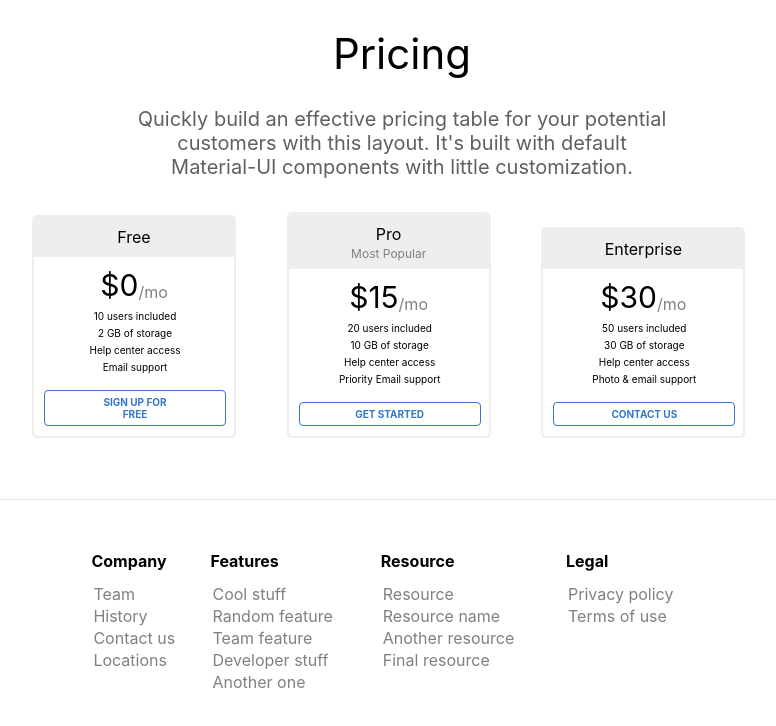
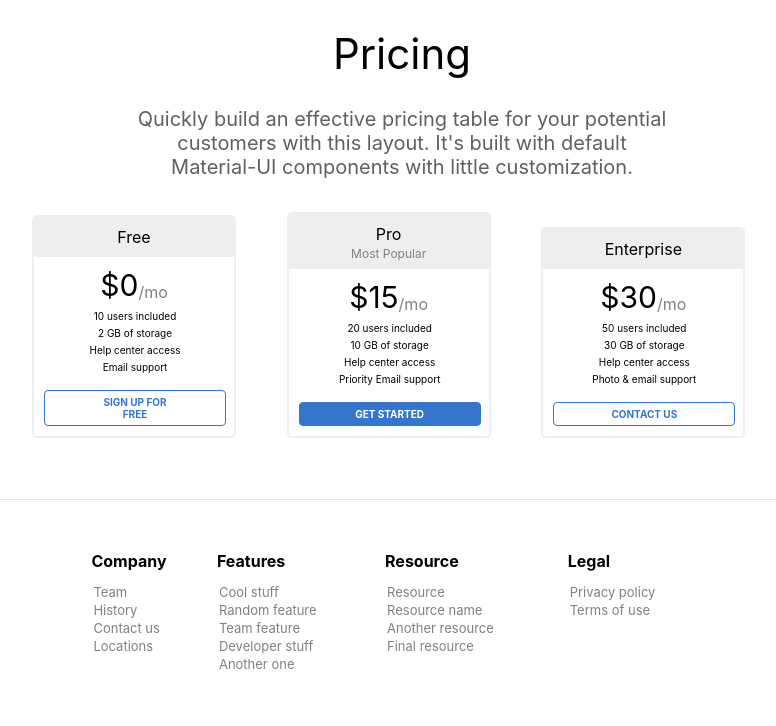
Before and after one commit to aswinmurali-io/appointy-react-task, a React (Create React App) app: page / in a window 1280 px wide. Shown: the top 726 px of the page, without its empty margins (238-1014 px from the left). Built offline with nearby package versions, Linux system fonts and the light colour scheme.

Commit message:
add highlighted card's button style

```diff
--- a/src/App.tsx
+++ b/src/App.tsx
@@ -18,6 +18,7 @@ const App = () => (
               icon={'x'}
               description=''
               pricing={0}
+              isFocus={false}
               buttonText='SIGN UP FOR FREE'
               points={[
                 '10 users included',
@@ -33,6 +34,7 @@ const App = () => (
               icon={'x'}
               description='Most Popular'
               pricing={15}
+              isFocus={true}
               buttonText='GET STARTED'
               points={[
                 '20 users included',
@@ -48,6 +50,7 @@ const App = () => (
               icon={'x'}
               description=''
               pricing={30}
+              isFocus={false}
               buttonText='CONTACT US'
               points={[
                 '50 users included',
--- a/src/Components/Card/Card.css
+++ b/src/Components/Card/Card.css
@@ -72,3 +72,8 @@ div.card {
     width: 90px;
     margin: 8px;
 }
+
+.card .button.focus {
+    color: white;
+    background-color: #3376cb;
+}
--- a/src/Components/Card/Card.tsx
+++ b/src/Components/Card/Card.tsx
@@ -6,12 +6,14 @@ type CardType = {
     description: string,
     pricing: number,
     points: string[],
+    isFocus: boolean,
     buttonText: string,
 }
 
 const Card = ({
     heading,
     icon,
+    isFocus,
     description,
     pricing,
     points,
@@ -46,10 +48,14 @@ const Card = ({
             </tr>
             <tr></tr>
             <tr>
-                <div className='button'>{buttonText}</div>
+                {
+                    isFocus ?
+                        <div className='button focus'>{buttonText}</div> :
+                        <div className='button'>{buttonText}</div>
+                }
             </tr>
         </table>
-    </div >
+    </div>
 )
 
 export default Card;
--- a/src/Sections/Footer.tsx
+++ b/src/Sections/Footer.tsx
@@ -14,7 +14,7 @@ const Footer = () => (
         <th>Resource</th>
         <th>Legal</th>
       </tr>
-      <tr>
+      <tr className='content'>
         <td>
           <tr>Team</tr>
           <tr>History</tr>
--- a/src/Sections/css/footer.css
+++ b/src/Sections/css/footer.css
@@ -20,6 +20,10 @@
     font-size: '17px';
 }
 
+.footer .content tr {
+    font-size: 13px;
+}
+
 .divider {
     margin: 48px 0;
     height: 1px;
```
